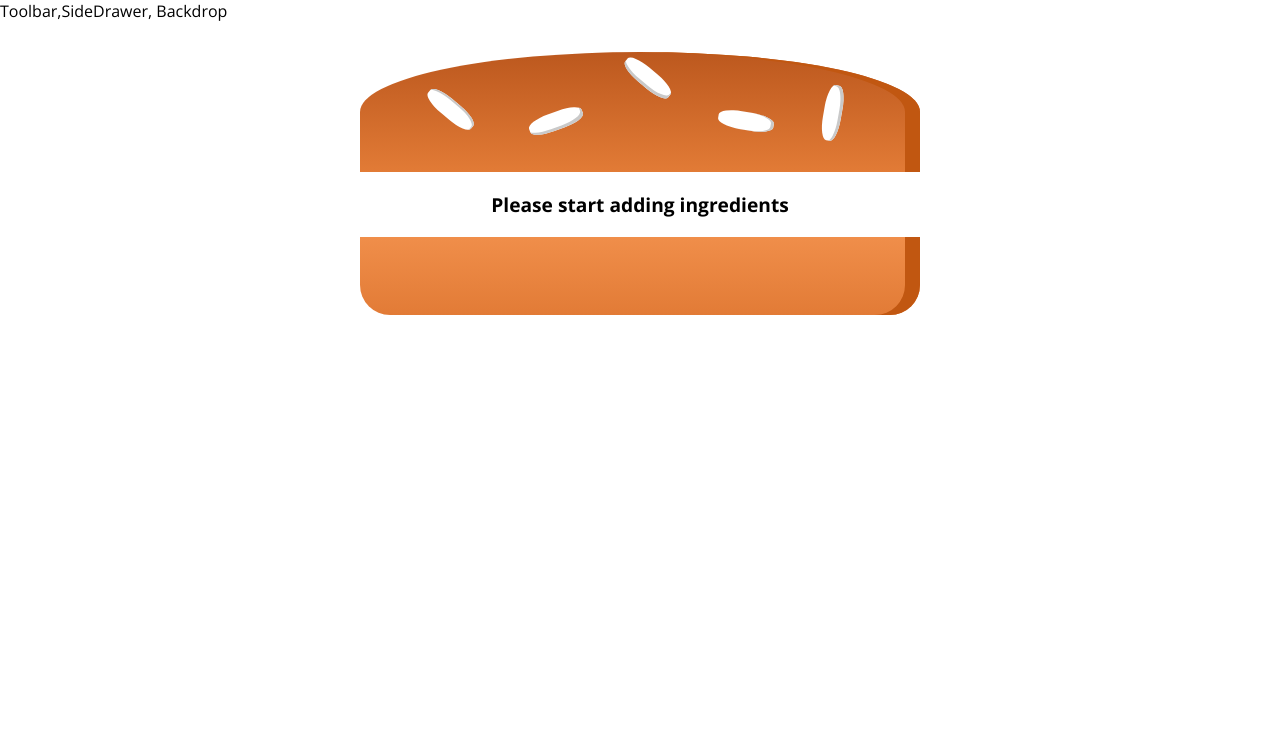
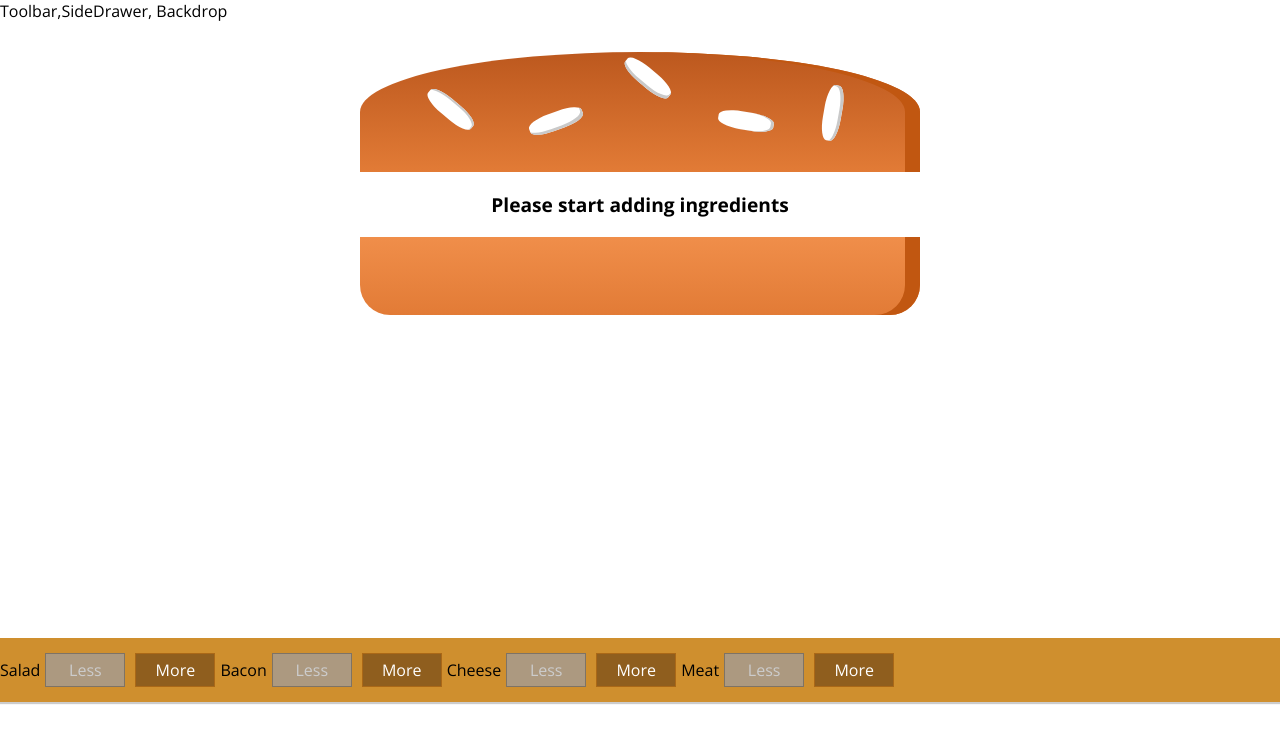
Before and after one commit to M-Lauritsen/react-burger-app, a React (Create React App) app: page / in a window 1280 px wide. Shown: the top 742 px of the page. Built offline with nearby package versions, Linux system fonts and the light colour scheme.

Commit message:
remove ingredients funktion

```diff
--- a/src/components/Burger/BuildControls/BuildControl/BuildControl.js
+++ b/src/components/Burger/BuildControls/BuildControl/BuildControl.js
@@ -5,8 +5,16 @@
 const buildControl = props => (
   <div className={classes.BuildControl}>
     <div className={classes.label}>{props.label}</div>
-    <button className={classes.Less}>Less</button>
-    <button className={classes.More}>More</button>
+    <button
+      className={classes.Less}
+      onClick={props.removed}
+      disabled={props.disabled}
+    >
+      Less
+    </button>
+    <button className={classes.More} onClick={props.added}>
+      More
+    </button>
   </div>
 );
 
--- a/src/components/Burger/BuildControls/BuildControl/BuildControl.module.css
+++ b/src/components/Burger/BuildControls/BuildControl/BuildControl.module.css
@@ -53,6 +53,6 @@
 
 .BuildControl .More:hover,
 .BuildControl .More:active {
-  background-color: #8e8e1e;
+  background-color: #99703f;
   color: white;
 }
--- a/src/components/Burger/BuildControls/BuildControls.js
+++ b/src/components/Burger/BuildControls/BuildControls.js
@@ -1,5 +1,27 @@
 import React from 'react';
 
-const buildControls = props => <div></div>;
+import classes from './BuildControls.module.css';
+import BuildControl from './BuildControl/BuildControl';
+
+const controls = [
+  { label: 'Salad', type: 'salad' },
+  { label: 'Bacon', type: 'bacon' },
+  { label: 'Cheese', type: 'cheese' },
+  { label: 'Meat', type: 'meat' },
+];
+
+const buildControls = props => (
+  <div className={classes.BuildControls}>
+    {controls.map(ctrl => (
+      <BuildControl
+        key={ctrl.label}
+        label={ctrl.label}
+        added={() => props.ingredientAdded(ctrl.type)}
+        removed={() => props.ingredientRemoved(ctrl.type)}
+        disabled={props.disabled[ctrl.type]}
+      />
+    ))}
+  </div>
+);
 
 export default buildControls;
--- a/src/containers/BurgerBuilder/BurgerBuilder.js
+++ b/src/containers/BurgerBuilder/BurgerBuilder.js
@@ -2,6 +2,14 @@
 
 import Aux from '../../hoc/Auxi';
 import Burger from '../../components/Burger/Burger';
+import BuildControls from '../../components/Burger/BuildControls/BuildControls';
+
+const INGREDIENT_PRICES = {
+  salad: 0.5,
+  cheese: 0.4,
+  meat: 1.3,
+  bacon: 0.7,
+};
 
 class BurgerBuilder extends Component {
   state = {
@@ -11,11 +19,53 @@
       cheese: 0,
       meat: 0,
     },
+    totalPrice: 4,
   };
+
+  addIngredientHandler = type => {
+    const oldCount = this.state.ingredients[type];
+    const updatedCount = oldCount + 1;
+    const updatedIngredients = {
+      ...this.state.ingredients,
+    };
+    updatedIngredients[type] = updatedCount;
+    const priceAddittion = INGREDIENT_PRICES[type];
+    const oldPrice = this.state.totalPrice;
+    const newPrice = oldPrice + priceAddittion;
+    this.setState({ totalPrice: newPrice, ingredients: updatedIngredients });
+  };
+
+  removeIngredintHandler = type => {
+    const oldCount = this.state.ingredients[type];
+    if (oldCount <= 0) {
+      return;
+    }
+    const updatedCount = oldCount - 1;
+    const updatedIngredients = {
+      ...this.state.ingredients,
+    };
+    updatedIngredients[type] = updatedCount;
+    const priceDeduction = INGREDIENT_PRICES[type];
+    const oldPrice = this.state.totalPrice;
+    const newPrice = oldPrice - priceDeduction;
+    this.setState({ totalPrice: newPrice, ingredients: updatedIngredients });
+  };
+
   render() {
+    const disabledInfo = {
+      ...this.state.ingredients,
+    };
+    for (let key in disabledInfo) {
+      disabledInfo[key] = disabledInfo[key] <= 0;
+    }
     return (
       <Aux>
         <Burger ingredients={this.state.ingredients} />
+        <BuildControls
+          ingredientAdded={this.addIngredientHandler}
+          ingredientRemoved={this.removeIngredintHandler}
+          disabled={disabledInfo}
+        />
       </Aux>
     );
   }
```
